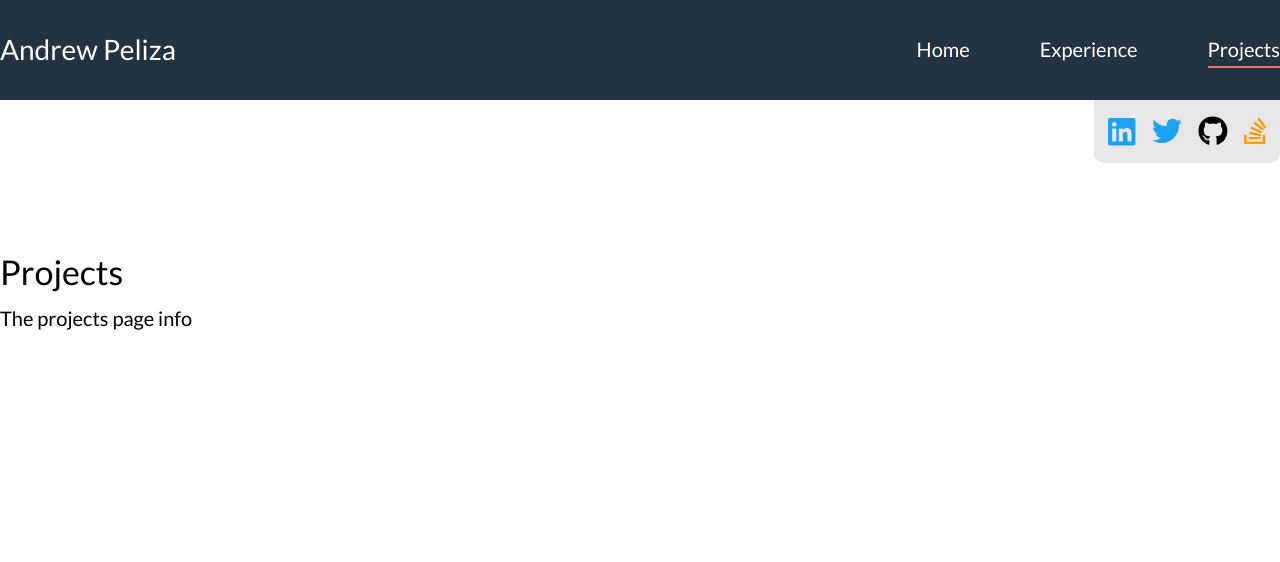
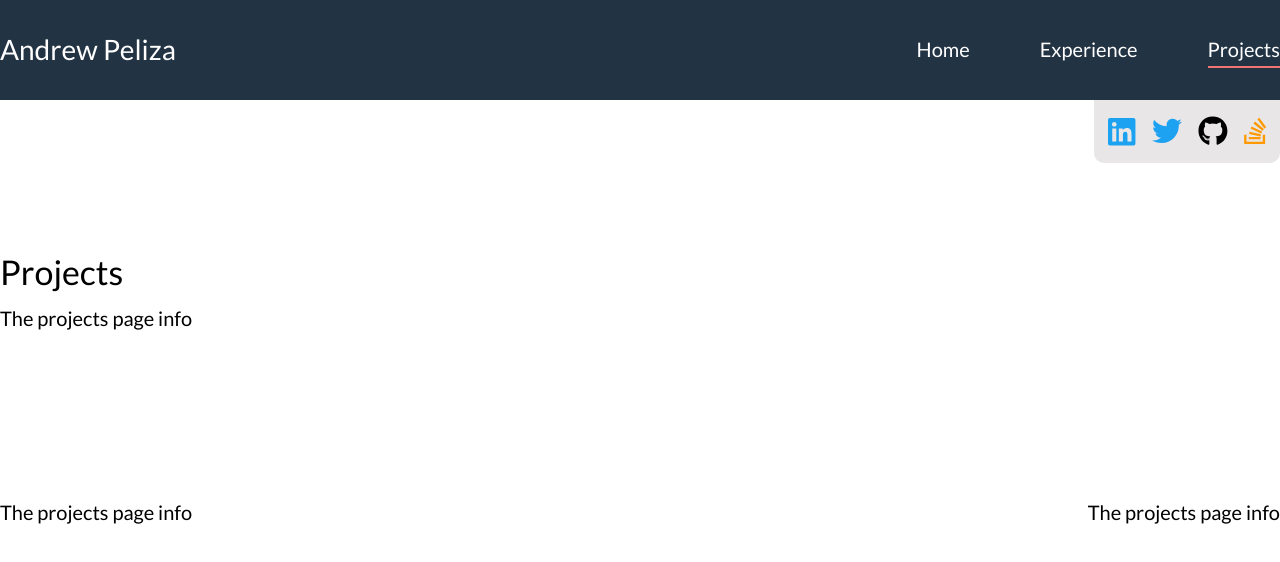
Before and after one commit to jbrearley/El_Site, a React (Create React App) app: page /projects in a window 1280 px wide. Shown: the top 562 px of the page. Built offline with nearby package versions, Linux system fonts and the light colour scheme.

Commit message:
Added GA - Header animation added to burger menu, experience css change.

```diff
--- a/public/index.html
+++ b/public/index.html
@@ -9,6 +9,21 @@
       name="description"
       content="Web site created using create-react-app"
     />
+    <!-- Global site tag (gtag.js) - Google Analytics -->
+    <script
+      async
+      src="https://www.googletagmanager.com/gtag/js?id=UA-157822476-1"
+    ></script>
+    <script>
+      window.dataLayer = window.dataLayer || [];
+      function gtag() {
+        dataLayer.push(arguments);
+      }
+      gtag('js', new Date());
+
+      gtag('config', 'UA-157822476-1');
+    </script>
+
     <link rel="apple-touch-icon" href="%PUBLIC_URL%/logo192.png" />
     <!--
       manifest.json provides metadata used when your web app is installed on a
--- a/src/components/Header/Header.js
+++ b/src/components/Header/Header.js
@@ -5,10 +5,6 @@ import NavItem from './NavItem/NavItem';
 
 const Header = () => {
   const [burgerMenuToggled, setBurgerMenuToggled] = useState(false);
-
-  const smartToggler = () => {
-    if (burgerMenuToggled) setBurgerMenuToggled(false);
-  };
 
   return (
     <header>
@@ -34,7 +30,7 @@ const Header = () => {
           <ul
             className={burgerMenuToggled ? 'nav-list open' : 'nav-list'}
             onClick={() => {
-              smartToggler();
+              setBurgerMenuToggled(false);
             }}
           >
             <NavItem link='/' exact>
--- a/src/components/Header/Header.scss
+++ b/src/components/Header/Header.scss
@@ -49,6 +49,7 @@ header {
         height: 3px;
         background: #fff;
         margin: 5px;
+        transition: all 0.5s ease-out;
       }
 
       /* Rotate first bar */
--- a/src/containers/Experience/Experience.js
+++ b/src/containers/Experience/Experience.js
@@ -58,7 +58,7 @@ const Experience = () => (
                 boxShadow: '0.5rem 0.5rem 2rem 0 rgba(0, 0, 0, 0.2)'
               }}
             >
-              <h3 className='padding-bottom-sm' style={{ color: '#61b8ff' }}>
+              <h3 className='padding-bottom-sm'>
                 Lead Frontend Developer, Dyne
               </h3>
               <h4>Contract</h4>
--- a/src/containers/Projects/Projects.js
+++ b/src/containers/Projects/Projects.js
@@ -14,6 +14,16 @@ const Projects = () => (
         </article>
       </div>
     </section>
+    <section className='section'>
+      <div className='wrapper flex flex-row projects-container'>
+        <article>
+          <p>The projects page info</p>
+        </article>
+        <article>
+          <p>The projects page info</p>
+        </article>
+      </div>
+    </section>
   </React.Fragment>
 );
 
--- a/src/containers/Projects/Projects.scss
+++ b/src/containers/Projects/Projects.scss
@@ -0,0 +1,3 @@
+.projects-container {
+  justify-content: space-between;
+}
```
